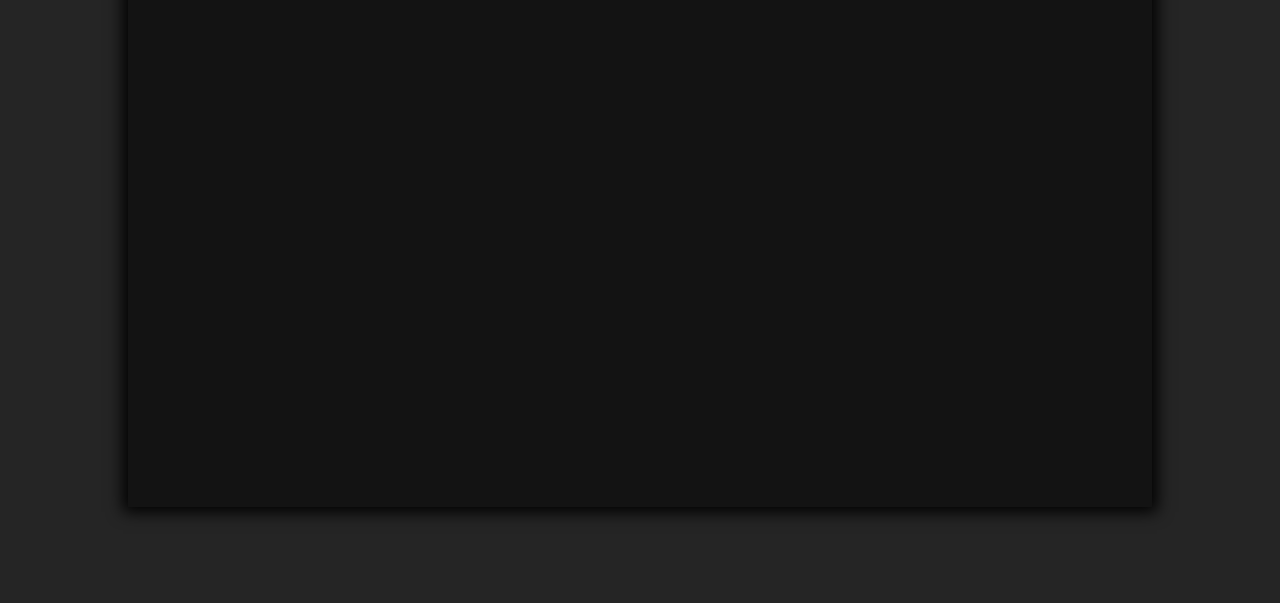
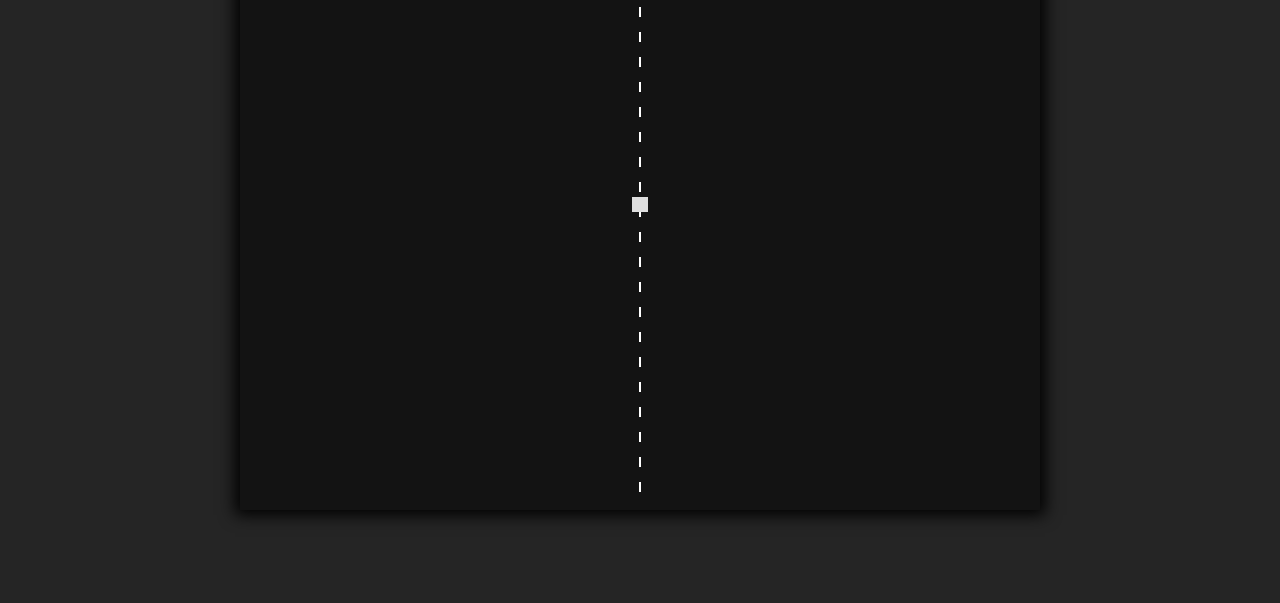
Before and after one commit to slampazona/oclock-pong-front, a React app: page / in a window 1280 px wide. Shown: the part 197-800 px from the top of the page. Built offline with nearby package versions, Linux system fonts and the light colour scheme.

Commit message:
Dessin de tous les éléments

```diff
--- a/src/components/Pong/index.js
+++ b/src/components/Pong/index.js
@@ -1,12 +1,99 @@
 // == Import
 import './styles.scss';
+import React from 'react';
+import PropType from 'prop-types';
 
 // == Composant
-const Pong = () => (
-  <div className="pong">
-    <h1>O'Pong</h1>
-  </div>
-);
+class Pong extends React.Component {
+  state = {
+    player1Score: 0,
+    player2Score: 0,
+  }
+
+  constructor(props) {
+    super(props);
+    this.canvasRef = React.createRef();
+    this.context = null;
+  }
+
+  componentDidMount() {
+    this.context = this.canvasRef.current.getContext('2d');
+    this.startGame();
+  }
+
+  componentWillUnmount() {
+    clearInterval(this.gameLoop);
+    this.gameLoop = null;
+  }
+
+  startGame() {
+    // C'est la boucle de jeu qui permet de raffraichir le canvas toutes les millisecondes
+    this.gameLoop = setInterval(() => {
+      this.draw();
+    }, 1);
+  }
+
+  draw() {
+    const { context, props, state } = this;
+    const { width, height, ballSize } = props;
+
+    // Calcul de la taille d'une zone de joueur
+    const playerZoneSize = width / 2;
+
+    // Dessin du score
+    context.font = '6rem Monospace';
+    context.fillText(state.player1Score, playerZoneSize / 2, 100);
+    context.fillText(state.player2Score, playerZoneSize + (playerZoneSize / 2), 100);
+    context.fillStyle = '#DEDEDE';
+    context.save();
+
+    // Dessin de la ligne verticale
+    context.beginPath();
+    context.setLineDash([10, 15]);
+    context.moveTo(playerZoneSize, 10);
+    context.lineTo(playerZoneSize, height);
+    context.stroke();
+    context.strokeStyle = '#fff';
+    context.save();
+
+    // Dessin d'un joueur
+    context.rect(10, 10, 10, 75);
+    context.fill();
+
+    // Dessin du joueur 2
+    context.rect(width - 20, 10, 10, 75);
+    context.fill();
+
+    // Dessin de la balle
+    context.rect(playerZoneSize - (ballSize / 2), height / 2, ballSize, ballSize);
+    context.fill();
+  }
+
+  render() {
+    const { width, height } = this.props;
+    return (
+      <div className="pong">
+        <canvas
+          ref={this.canvasRef}
+          width={width}
+          height={height}
+        />
+      </div>
+    );
+  }
+}
+
+Pong.propTypes = {
+  width: PropType.number,
+  height: PropType.number,
+  ballSize: PropType.number,
+};
+
+Pong.defaultProps = {
+  width: 800,
+  height: 600,
+  ballSize: 15,
+};
 
 // == Export
 export default Pong;
--- a/src/components/Pong/styles.scss
+++ b/src/components/Pong/styles.scss
@@ -1,9 +1,11 @@
 @use 'src/styles/vars.scss';
 
+* {
+  box-sizing: border-box;
+}
+
 .pong {
-  width: 80%;
-  height: 80%;
-  margin: 1em auto;
+  margin: auto;
   text-align: center;
   box-shadow: 0px 0px 15px 5px #000000;
   background-color: vars.$black;
--- a/src/styles/index.scss
+++ b/src/styles/index.scss
@@ -12,8 +12,3 @@ body {
   justify-content: center;
   align-items: center;
 }
-
-#root {
-  width: 100%;
-  height: 100%;
-}
```
Also changed, not shown: src/components/Pong/hooks/useGameLoop.js (added, +8 -0 lines).
